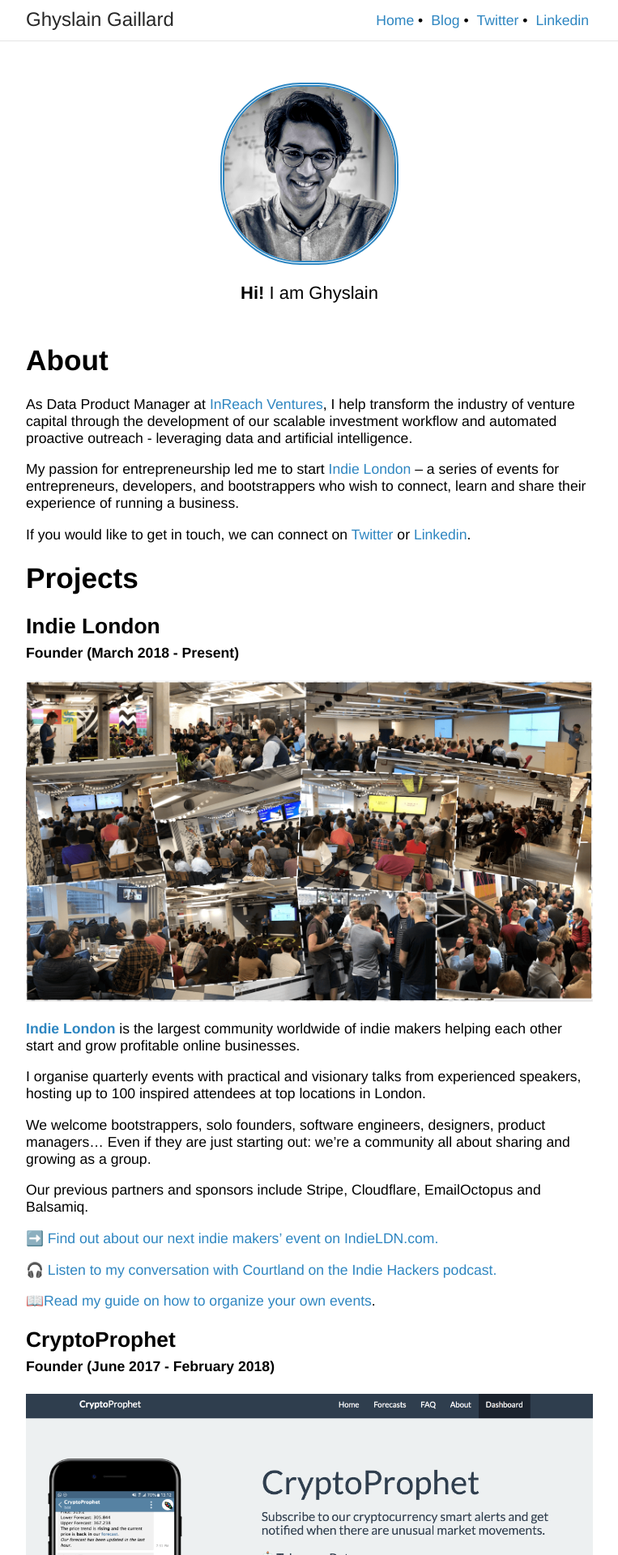
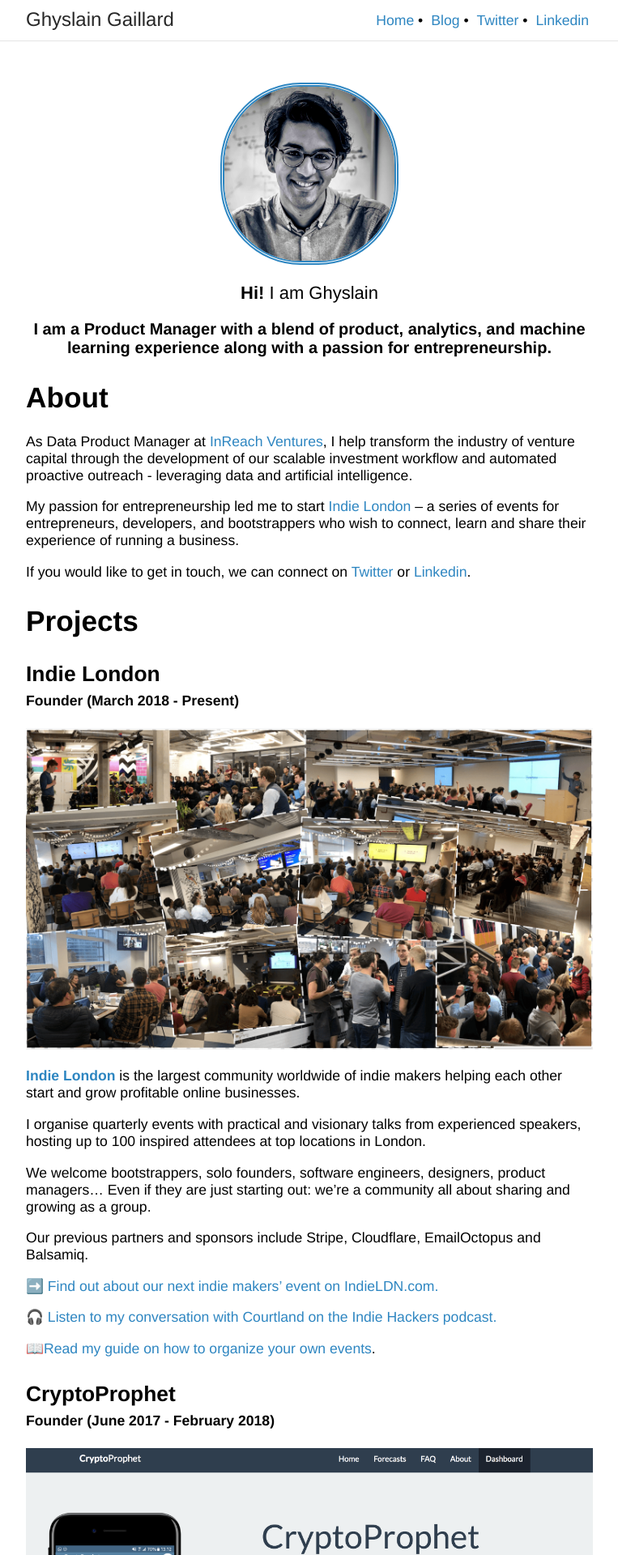
Before and after one commit to ghyslain/ghyslain.me, a Jekyll site: the page built from index.md, in a window 1280 px wide. Shown: the top 1920 px of the page at 81% size, without its empty margins (258-1021 px from the left). Built offline with Jekyll 4.4.1, drawn with Linux system fonts in a browser that asks for light colours.

Commit message:
add summary

```diff
--- a/_sass/custom.scss
+++ b/_sass/custom.scss
@@ -11,13 +11,21 @@
   border: thick double $accent;
 
 }
+.center {
+  text-align: center;
+  font-size: 20px;
+  margin-bottom: 30px;
+}
 
 .hello {
   text-align: center;
-  margin-bottom: 50px;
+  margin-bottom: 20px;
   font-size: 22px;
 }
 
+h1, h2 {
+  margin-top: 30px;
+}
 
 h4 {
   margin-top: -15px;
--- a/index.md
+++ b/index.md
@@ -9,6 +9,9 @@ title: Ghyslain Gaillard
 
 {:.hello}
 **Hi!** I am Ghyslain
+
+{:.center}
+**I am a Product Manager with a blend of product, analytics, and machine learning experience along with a passion for entrepreneurship.**
 
 # About
 
```
